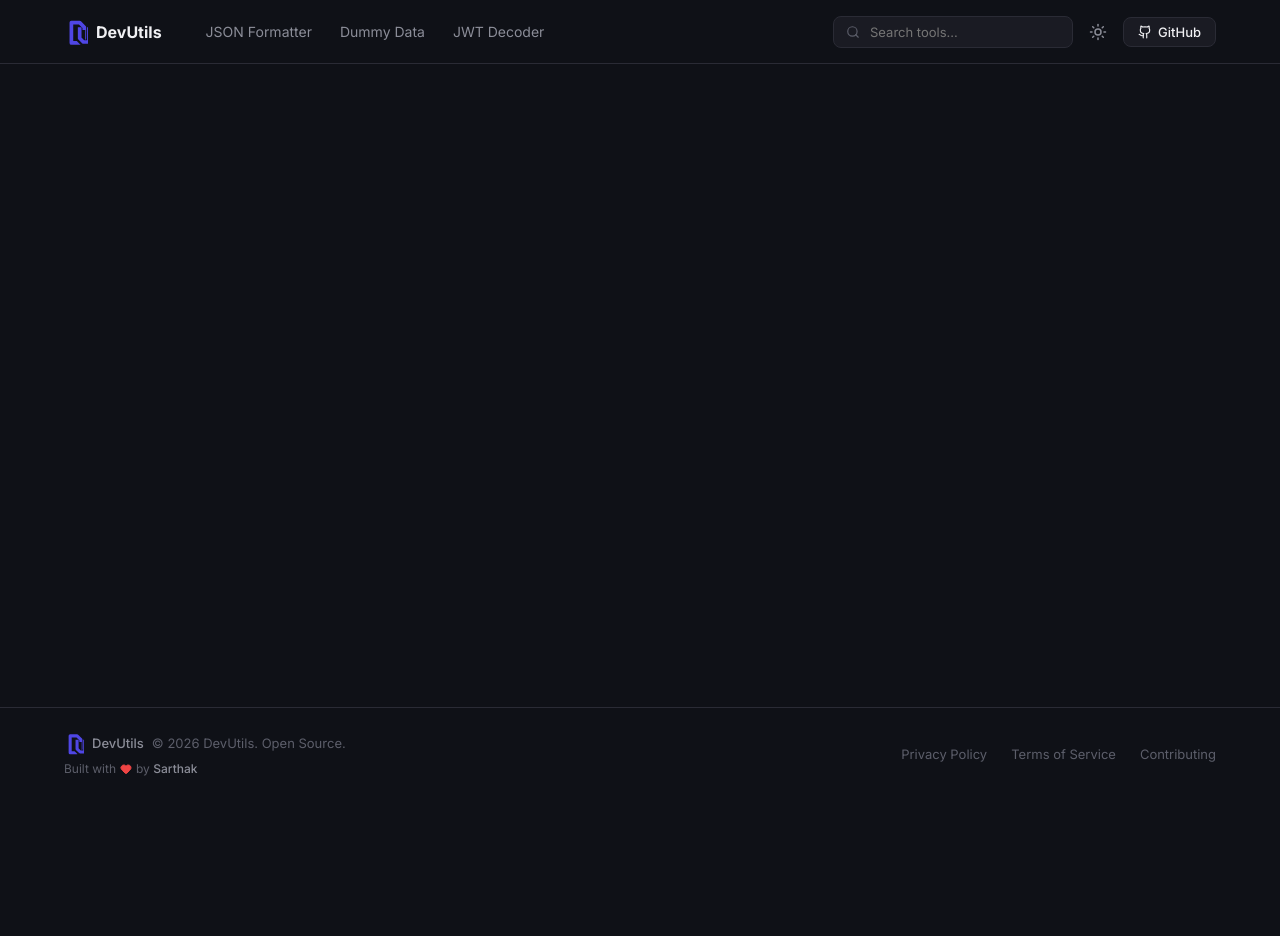
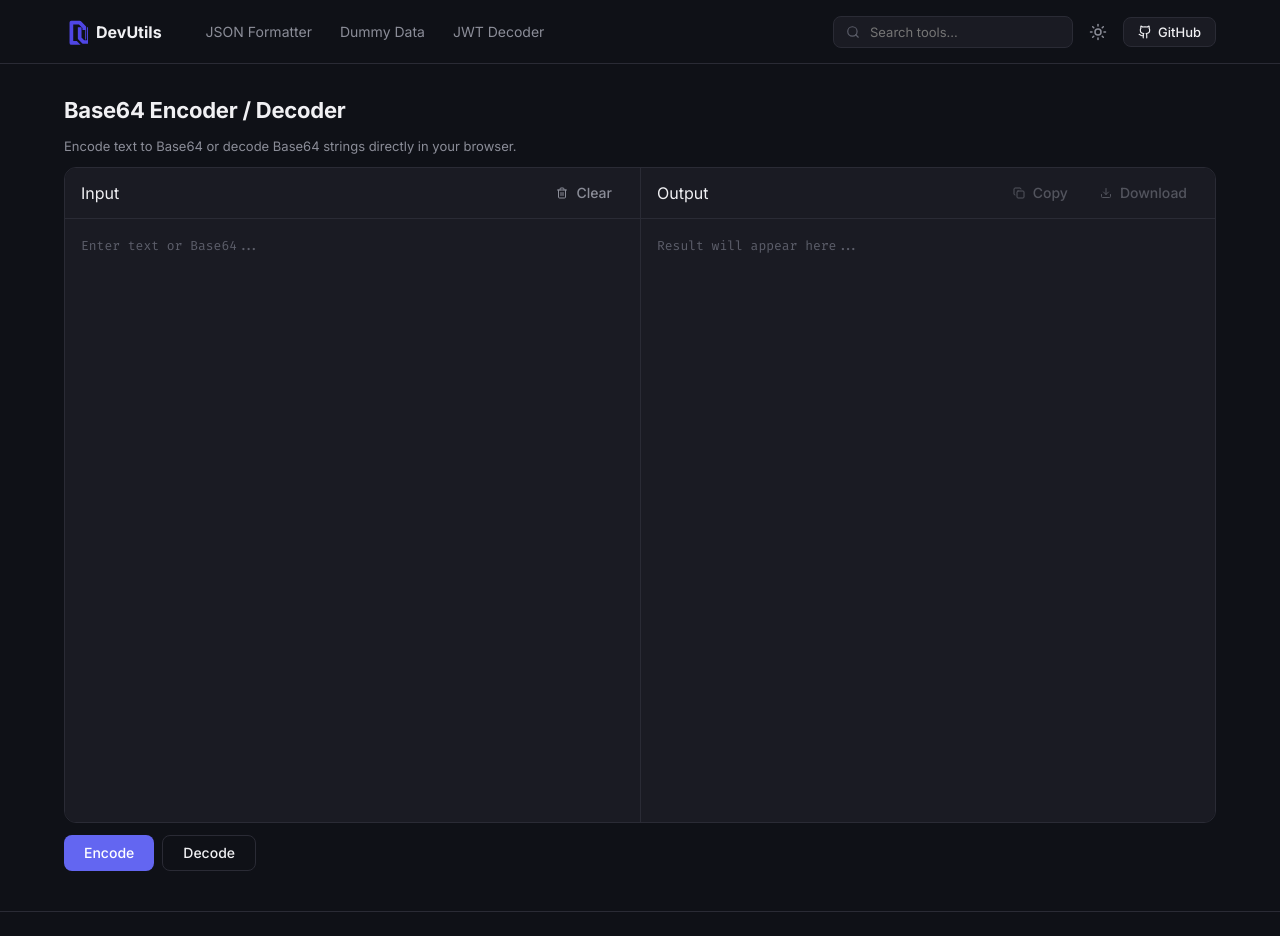
Before and after one commit to sg172003/devutils-pwa, a React (Vite) app: page /base64 in a window 1280 px wide. Shown: the top 936 px of the page. Before the commit the page ends 800 px from the top, so only its background shows below. Built offline with nearby package versions, Linux system fonts and the light colour scheme.

Commit message:
feat: add Base64 encoder/decoder tool

```diff
--- a/package.json
+++ b/package.json
@@ -29,7 +29,8 @@
     "typescript": "~5.9.3",
     "typescript-eslint": "^8.48.0",
     "vite": "^7.3.1",
-    "vite-plugin-pwa": "^1.2.0"
+    "vite-plugin-pwa": "^1.2.0",
+    "vitest": "^4.1.0"
   },
   "overrides": {
     "serialize-javascript": ">=7.0.3"
--- a/src/App.tsx
+++ b/src/App.tsx
@@ -11,6 +11,7 @@ import JwtDecoder from './pages/JwtDecoder';
 import PrivacyPolicy from './pages/PrivacyPolicy';
 import TermsOfService from './pages/TermsOfService';
 import Contributing from './pages/Contributing';
+import Base64Tool from "./pages/Base64Tool";
 
 export default function App() {
     return (
@@ -28,6 +29,7 @@ export default function App() {
                                 <Route path="/privacy-policy" element={<PrivacyPolicy />} />
                                 <Route path="/terms-of-service" element={<TermsOfService />} />
                                 <Route path="/contributing" element={<Contributing />} />
+                                <Route path="/base64" element={<Base64Tool />} />
                             </Routes>
                         </main>
                         <Footer />
--- /dev/null
+++ b/src/pages/Base64Tool.tsx
@@ -0,0 +1,149 @@
+import { useState } from "react";
+import { Copy, Download, Trash2 } from "lucide-react";
+import { encodeBase64, decodeBase64 } from "../utils/base64Utils";
+
+export default function Base64Tool() {
+  const [input, setInput] = useState("");
+  const [output, setOutput] = useState("");
+  const [error, setError] = useState<string | null>(null);
+  const [copied, setCopied] = useState(false);
+
+  const handleEncode = () => {
+    try {
+      const result = encodeBase64(input);
+      setOutput(result);
+      setError(null);
+    } catch {
+      setError("Encoding failed.");
+    }
+  };
+
+  const handleDecode = () => {
+    try {
+      const result = decodeBase64(input);
+      setOutput(result);
+      setError(null);
+    } catch {
+      setError("Invalid Base64 string.");
+    }
+  };
+
+  const handleClear = () => {
+    setInput("");
+    setOutput("");
+    setError(null);
+  };
+
+  const handleCopy = async () => {
+    if (!output) return;
+    await navigator.clipboard.writeText(output);
+    setCopied(true);
+    setTimeout(() => setCopied(false), 1500);
+  };
+
+  const handleDownload = () => {
+    if (!output) return;
+
+    const blob = new Blob([output], { type: "text/plain" });
+    const url = URL.createObjectURL(blob);
+
+    const a = document.createElement("a");
+    a.href = url;
+    a.download = "base64-output.txt";
+    a.click();
+
+    URL.revokeObjectURL(url);
+  };
+
+  return (
+    <div className="container" style={{ paddingTop: 32, paddingBottom: 40 }}>
+
+      {/* Header */}
+      <div style={{ marginBottom: 12 }}>
+        <h2 style={{ fontSize: 22, fontWeight: 700 }}>
+          Base64 Encoder / Decoder
+        </h2>
+        <p style={{ fontSize: 13, color: "var(--color-text-secondary)" }}>
+          Encode text to Base64 or decode Base64 strings directly in your browser.
+        </p>
+      </div>
+
+      {/* Editor Layout */}
+      <div className="tool-layout">
+
+        {/* Input Panel */}
+        <div className="tool-panel">
+          <div className="tool-panel-header">
+            <span>Input</span>
+            <div style={{ flex: 1 }} />
+            <button className="btn btn-ghost" onClick={handleClear}>
+              <Trash2 size={12}/> Clear
+            </button>
+          </div>
+
+          <div className="tool-panel-body">
+            <textarea
+              className="code-editor"
+              value={input}
+              onChange={(e) => setInput(e.target.value)}
+              placeholder="Enter text or Base64..."
+              spellCheck={false}
+            />
+          </div>
+        </div>
+
+        {/* Output Panel */}
+        <div className="tool-panel">
+          <div className="tool-panel-header">
+            <span>Output</span>
+
+            {error && (
+              <span className="status-pill status-error">
+                {error}
+              </span>
+            )}
+
+            <div style={{ flex: 1 }} />
+
+            <button
+              className="btn btn-ghost"
+              onClick={handleCopy}
+              disabled={!output}
+            >
+              <Copy size={12}/> {copied ? "Copied!" : "Copy"}
+            </button>
+
+            <button
+              className="btn btn-ghost"
+              onClick={handleDownload}
+              disabled={!output}
+            >
+              <Download size={12}/> Download
+            </button>
+          </div>
+
+          <div className="tool-panel-body">
+            <textarea
+              className="code-editor"
+              value={output}
+              readOnly
+              placeholder="Result will appear here..."
+              spellCheck={false}
+            />
+          </div>
+        </div>
+      </div>
+
+      {/* Action Buttons */}
+      <div style={{ marginTop: 12, display: "flex", gap: 8 }}>
+        <button className="btn btn-primary" onClick={handleEncode}>
+          Encode
+        </button>
+
+        <button className="btn btn-secondary" onClick={handleDecode}>
+          Decode
+        </button>
+      </div>
+    </div>
+  );
+}
--- /dev/null
+++ b/src/utils/base64Utils.ts
@@ -0,0 +1,34 @@
+export function encodeBase64(text: string, urlSafe: boolean = false): string {
+  try {
+    const bytes = new TextEncoder().encode(text);
+    const binString = Array.from(bytes, (byte) => String.fromCodePoint(byte)).join("");
+    let encoded = btoa(binString);
+
+    if (urlSafe) {
+      encoded = encoded
+        .replace(/\+/g, "-")
+        .replace(/\//g, "_")
+        .replace(/=+$/, "");
+    }
+
+    return encoded;
+  } catch {
+    throw new Error("Encoding failed: Input contains incompatible characters.");
+  }
+}
+
+export function decodeBase64(base64: string): string {
+  try {
+    let normalized = base64.replace(/-/g, "+").replace(/_/g, "/");
+
+    while (normalized.length % 4 !== 0) {
+      normalized += "=";
+    }
+
+    const binString = atob(normalized);
+    const bytes = Uint8Array.from(binString, (char) => char.codePointAt(0)!);
+    return new TextDecoder().decode(bytes);
+  } catch {
+    throw new Error("Invalid Base64 string: Ensure the input is correctly formatted.");
+  }
+}
--- a/tsconfig.app.json
+++ b/tsconfig.app.json
@@ -5,7 +5,7 @@
     "useDefineForClassFields": true,
     "lib": ["ES2022", "DOM", "DOM.Iterable"],
     "module": "ESNext",
-    "types": ["vite/client"],
+    "types": ["vite/client", "vitest/globals"],
     "skipLibCheck": true,
 
     /* Bundler mode */
```
Also changed, not shown: 2 other files (tests, documents, lock files or other folders).
